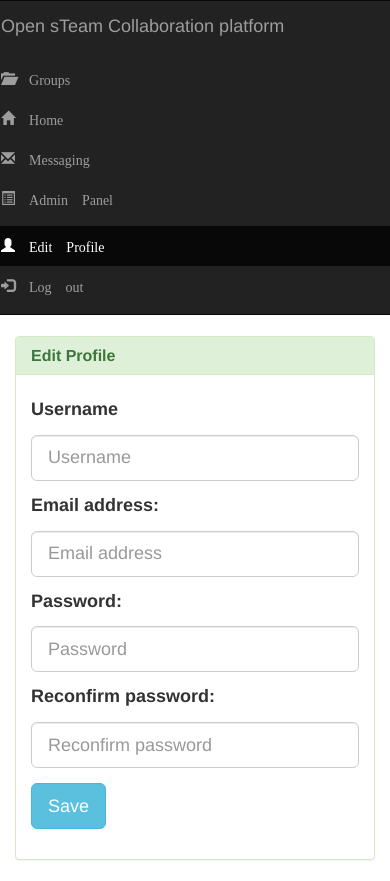
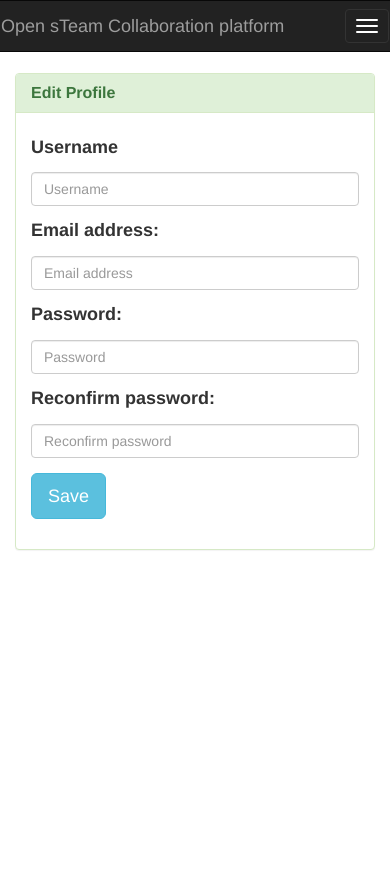
Before and after one commit to akoumi01/epl363-project, a plain HTML site: page index.html at #/editProfile in a window 390 px wide. After the commit the page ends 844 px from the top, so only its background shows below. Drawn offline with nearby package versions, Linux system fonts and the light colour scheme.

Commit message:
Mobile nav bar

```diff
--- a/index.html
+++ b/index.html
@@ -10,12 +10,19 @@
 </head>
 <body ng-app="webPlatformApp">
     <div class="row" ng-controller="navControler">
-        <nav class="navbar navbar-inverse">
+        <nav class="navbar navbar-inverse" role="navigation">
             <div class="container-fluid">
                 <div class="navbar-header">
+                    <button type="button" class="navbar-toggle" data-toggle="collapse"
+         data-target="#navbar">
+                        <span class="sr-only">Toggle navigation</span>
+                        <span class="icon-bar"></span>
+                        <span class="icon-bar"></span>
+                        <span class="icon-bar"></span>
+                    </button>
                     <a class="navbar-brand" href="">Open sTeam Collaboration platform</a>
                 </div>
-                <div>
+                <div class="collapse navbar-collapse" id="navbar">
                     <ul class="nav navbar-nav">
                         <li ng-hide="isLogOut();" ng-class="setClass('/home')">
                             <a href="#/home"><span class="glyphicon glyphicon-folder-open"> Groups</span></a>
@@ -51,9 +58,7 @@
             </div>
         </nav>
     </div>
-    <div class="view-animate-container">
-        <div class="view-animate" ng-view></div>
-    </div>
+    <div ng-view></div>
     <script src="js/angular.js"></script>
     <script src="js/angular-route.js"></script>
     <script src="webPlatformApp.js"></script>
--- a/views/editProfile.html
+++ b/views/editProfile.html
@@ -11,19 +11,19 @@
                     <form role="form">
                         <div class="form-group">
                             <h4><label for="userSignUp">Username</label></h4>
-                            <input type="text" class="form-control input-lg" id="userSignUp"size="8" placeholder="Username" required>
+                            <input type="text" class="form-control input-md" id="userSignUp"size="8" placeholder="Username" required>
                         </div>
                         <div class="form-group">
                             <h4><label for="emailSignUp">Email address:</label></h4>
-                            <input type="emailSignUp" class="form-control input-lg" id="email" placeholder="Email address" required>
+                            <input type="emailSignUp" class="form-control input-md" id="email" placeholder="Email address" required>
                         </div>
                         <div class="form-group">
                             <h4><label for="signUppwd">Password:</label></h4>
-                            <input type="text" class="form-control input-lg" id="signUppwd"size="8" placeholder="Password" required>
+                            <input type="text" class="form-control input-md" id="signUppwd"size="8" placeholder="Password" required>
                         </div>
                         <div class="form-group">
                             <h4><label for="signUpRepwd">Reconfirm password:</label></h4>
-                            <input type="text" class="form-control input-lg" id="signUpRepwd" size="8" placeholder="Reconfirm password" required>  </div>
+                            <input type="text" class="form-control input-md" id="signUpRepwd" size="8" placeholder="Reconfirm password" required>  </div>
                         <div class="form-group">
                             <a class="btn btn-info btn-lg">Save</a>
                         </div>
--- a/webPlatformApp.js
+++ b/webPlatformApp.js
@@ -41,8 +41,8 @@
                  .when("/error",{
                     templateUrl: 'views/error.html',
                     controller: 'errorCtrl'
-                })
-                 .otherwise({ redirectTo: '/error' });
+                }).otherwise({ redirectTo: '/error' });
+
          }])
     .controller('IndexCtrl', ['$scope','$location','$route',function ($scope,$route,$location) {
         $scope.logIn=function(){
@@ -71,7 +71,6 @@
         $scope.Url=$scope.WebUrl+$scope.RestQuery+'home/'+$routeParams.paramiters;
     }
     $http.get($scope.Url).success(function(response) {
-
         if(response.error!=null){
         $location.path('/error');
         $location.replace();
@@ -114,9 +113,7 @@
         $location.path('/error');
         $location.replace();
     });
-    $('#file').change(function(){
 
-    });
     })
     .controller('navControler', ['$scope', '$location',function ($scope,$location) {
         $scope.setClass = function(path) {
```
Also changed, not shown: views/home.html (+3 -3 lines).
